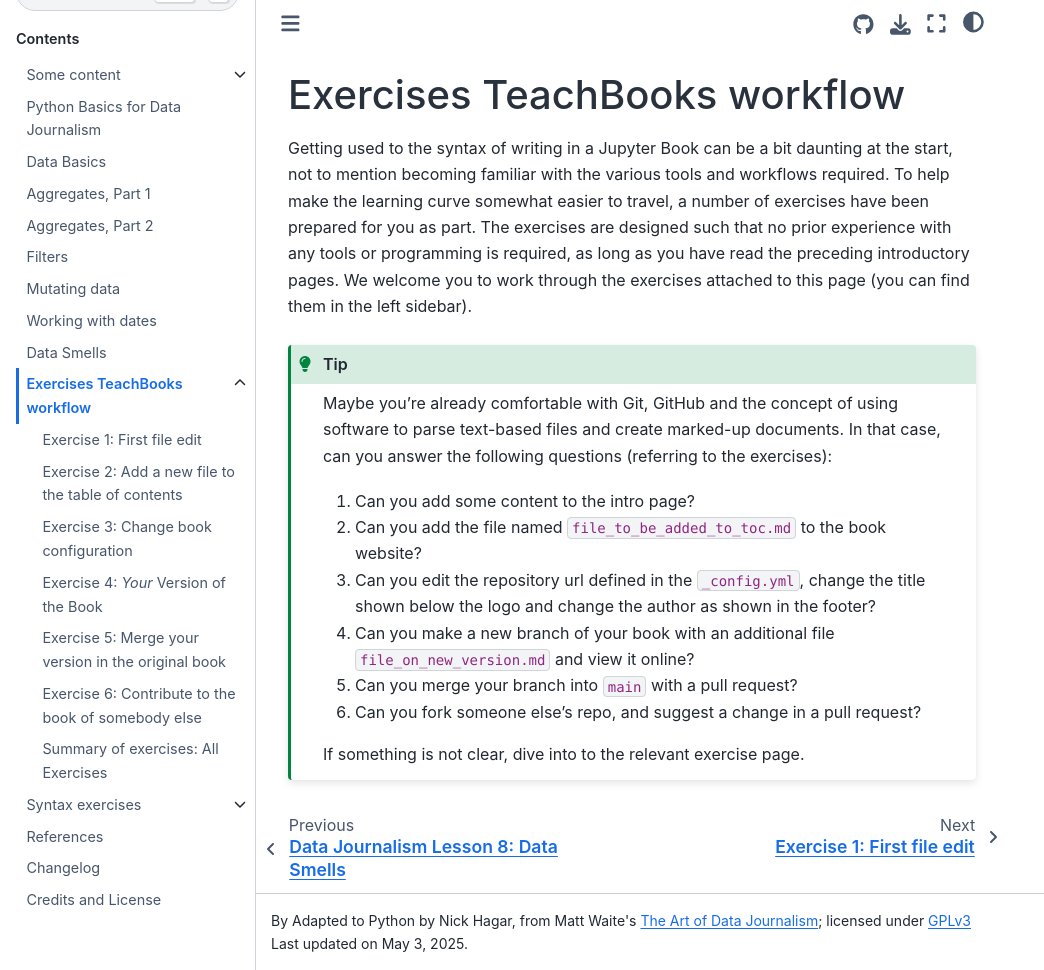
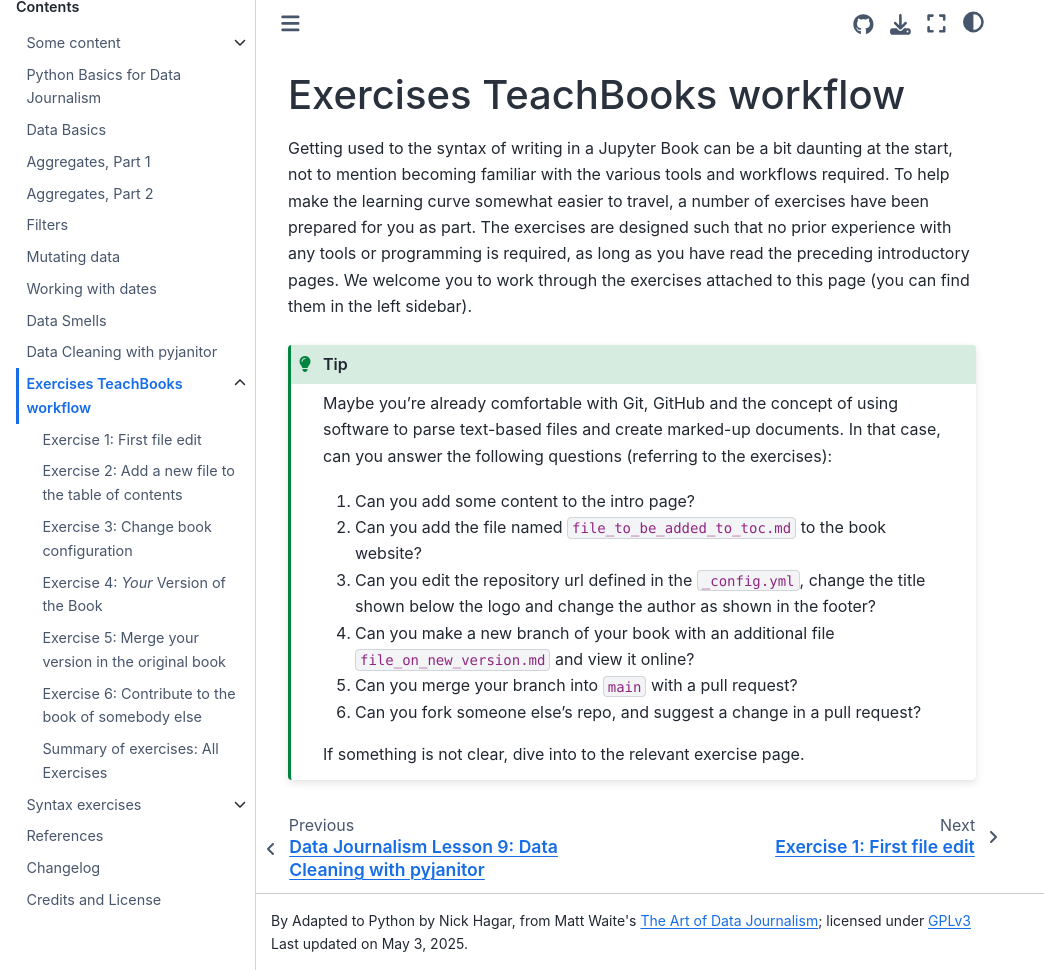
Before and after one commit to NHagar/data-journalism-python, a Jupyter Book: the page built from book/exercises.md, in a window 1280 px wide and 970 px high. Shown: the whole window, without its empty margins (0-1044 px from the left). Built offline with Jupyter Book 1.0.4 settings and Sphinx 7.4.7 and the Sphinx Book theme 1.1.4, drawn with Linux system fonts in a browser that asks for light colours; comment, search, counter and statistics services are not loaded.

Commit message:
chapter 9

```diff
--- a/book/_toc.yml
+++ b/book/_toc.yml
@@ -24,6 +24,8 @@
         title: "Working with dates"
       - file: python_basics/08-datacleaning1.ipynb
         title: "Data Smells"
+      - file: python_basics/09-datacleaning2.ipynb
+        title: "Data Cleaning with pyjanitor"
       - file: exercises.md
         sections:
           - file: exercises/001.md
--- a/pyproject.toml
+++ b/pyproject.toml
@@ -7,6 +7,7 @@
 dependencies = [
     "download-link-replacer>=1.0.4",
     "jupyterbook-patches>=1.4.4",
+    "pyjanitor>=0.31.0",
     "sphinx-exercise>=1.0.1",
     "sphinx-iframes>=1.0.5",
     "sphinx-image-inverter>=1.1.3",
```
Also changed, not shown: book/python_basics/09-datacleaning2.ipynb (added), 1 other file.
